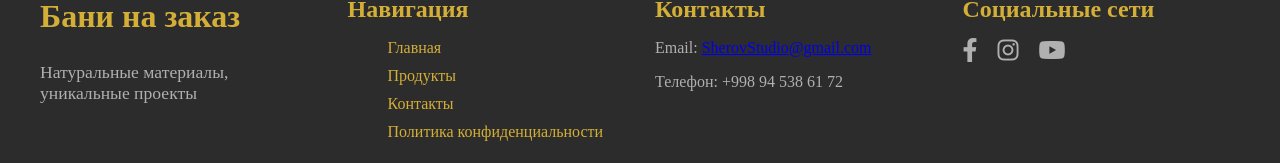
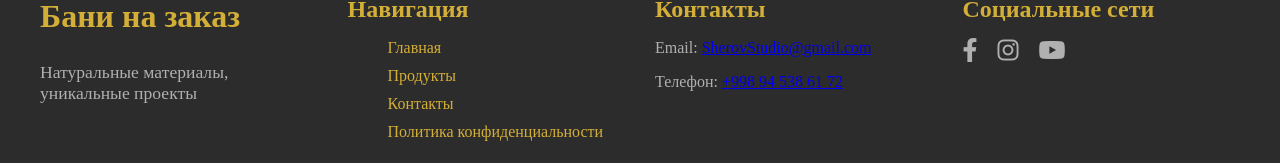
Before and after one commit to AmirSherov/banyanext, a Next.js app: page / in a window 1280 px wide. Shown: the part 2067-2230 px from the top of the page. Built offline with nearby package versions, Linux system fonts and the light colour scheme.

Commit message:
small fixes:)

```diff
--- a/app/Footer/index.jsx
+++ b/app/Footer/index.jsx
@@ -28,7 +28,7 @@ const Footer = () => {
           <div className="footer-contact">
             <h3>{t('Footer.footer-contact-title')}</h3>
             <p>{t('Footer.footer-contact-email')} <a href="mailto:SherovStudio@gmail.com">SherovStudio@gmail.com</a></p>
-            <p>{t('Footer.footer-contact-phone')} +998 94 538 61 72</p>
+            <p>{t('Footer.footer-contact-phone')} <a href="tel:+998(94)538-61-72">+998 94 538 61 72</a></p>
           </div>
 
           <div className="footer-social">
```
